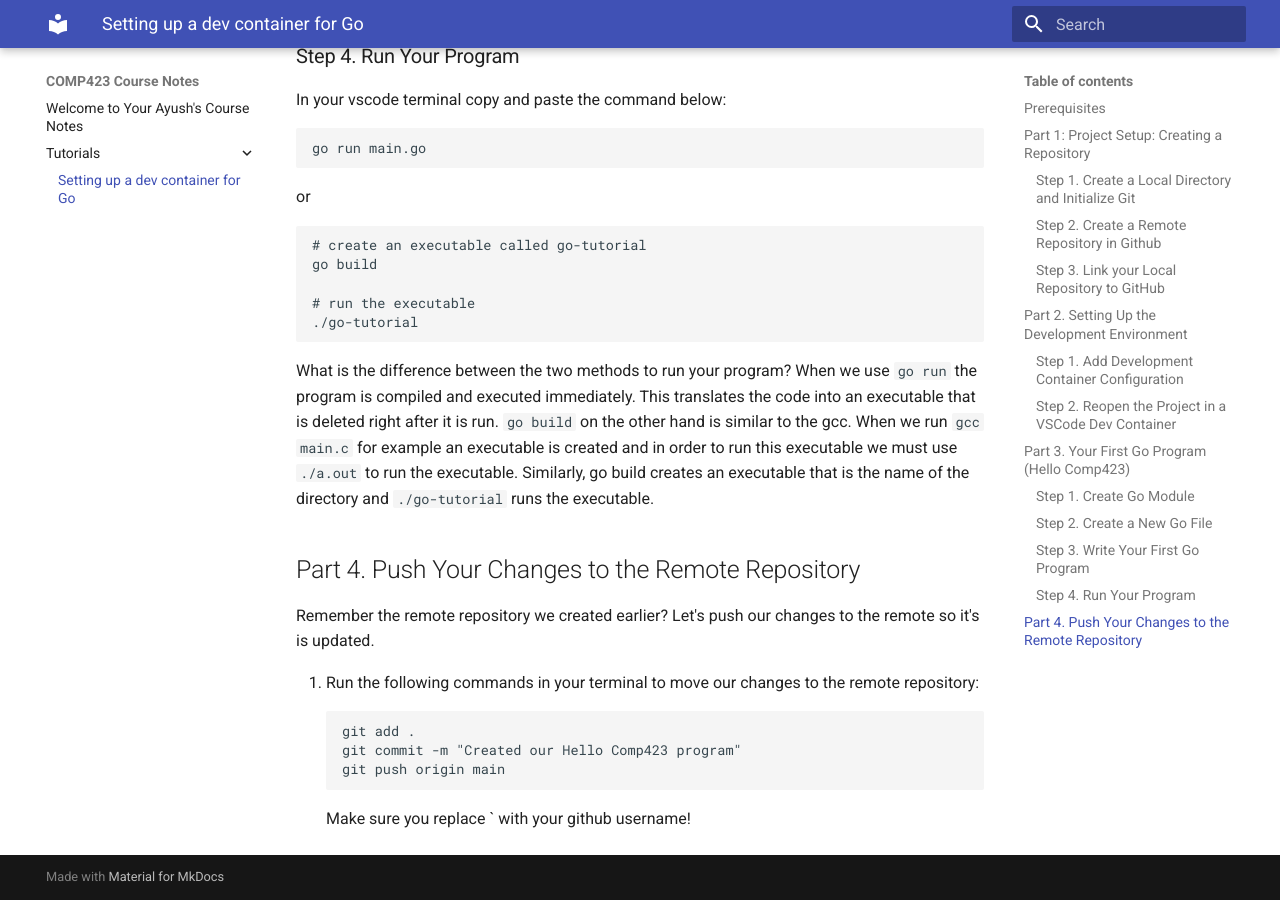
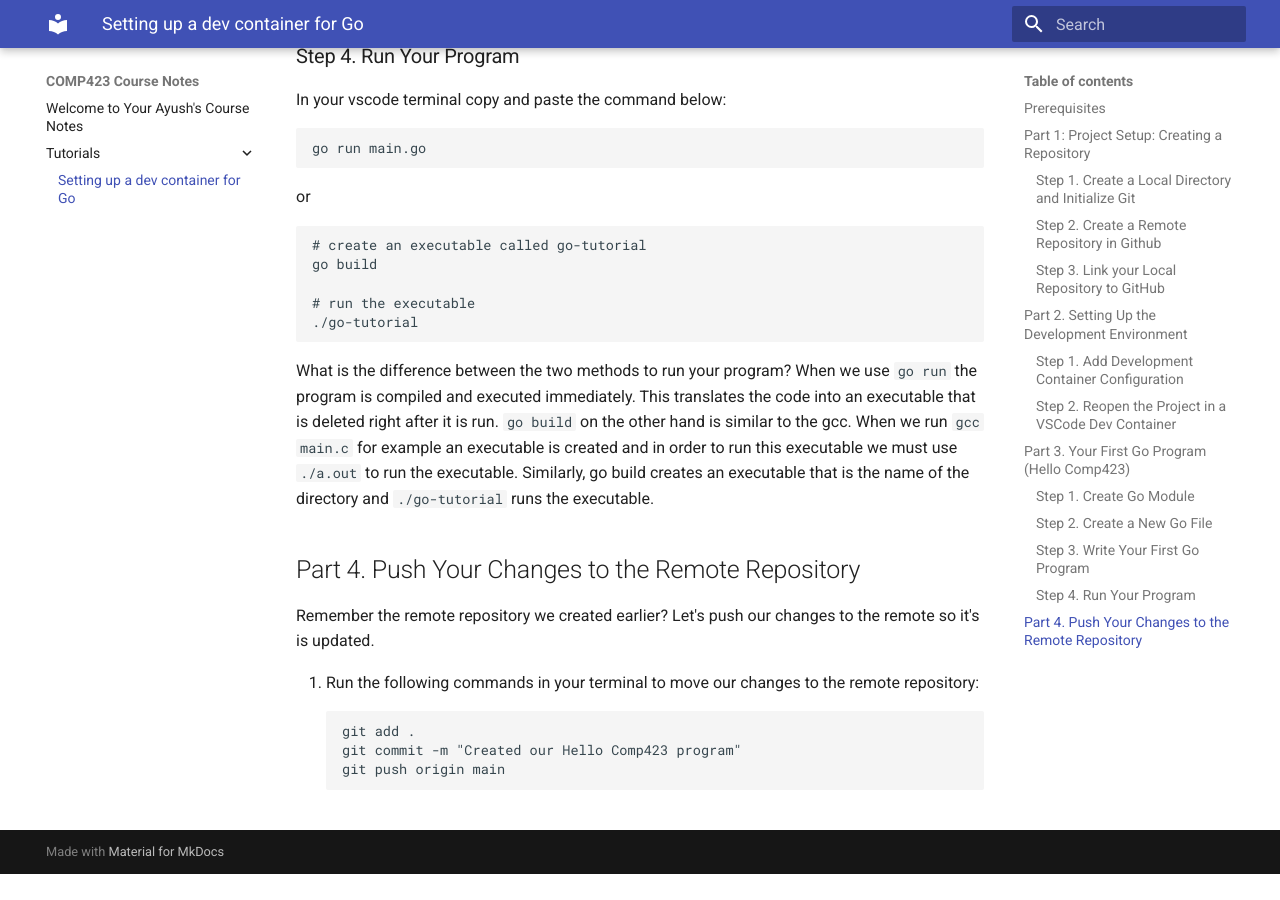
Before and after one commit to avgod07/comp423-course-notes, an MkDocs documentation site: the page built from docs/tutorials/go-setup.md, in a window 1280 px wide and 900 px high, scrolled down 3535 px. Built offline with MkDocs 1.6.1 and Material for MkDocs 9.7.7, drawn with Linux system fonts in a browser that asks for light colours; after the commit the page ends 4409 px from its top, so only the background shows below that.

Commit message:
fixed another Part 4 mistake

````diff
--- a/docs/tutorials/go-setup.md
+++ b/docs/tutorials/go-setup.md
@@ -147,4 +147,3 @@ git add .
 git commit -m "Created our Hello Comp423 program"
 git push origin main
 ```
-Make sure you replace `<your-username> with your github username!
````
